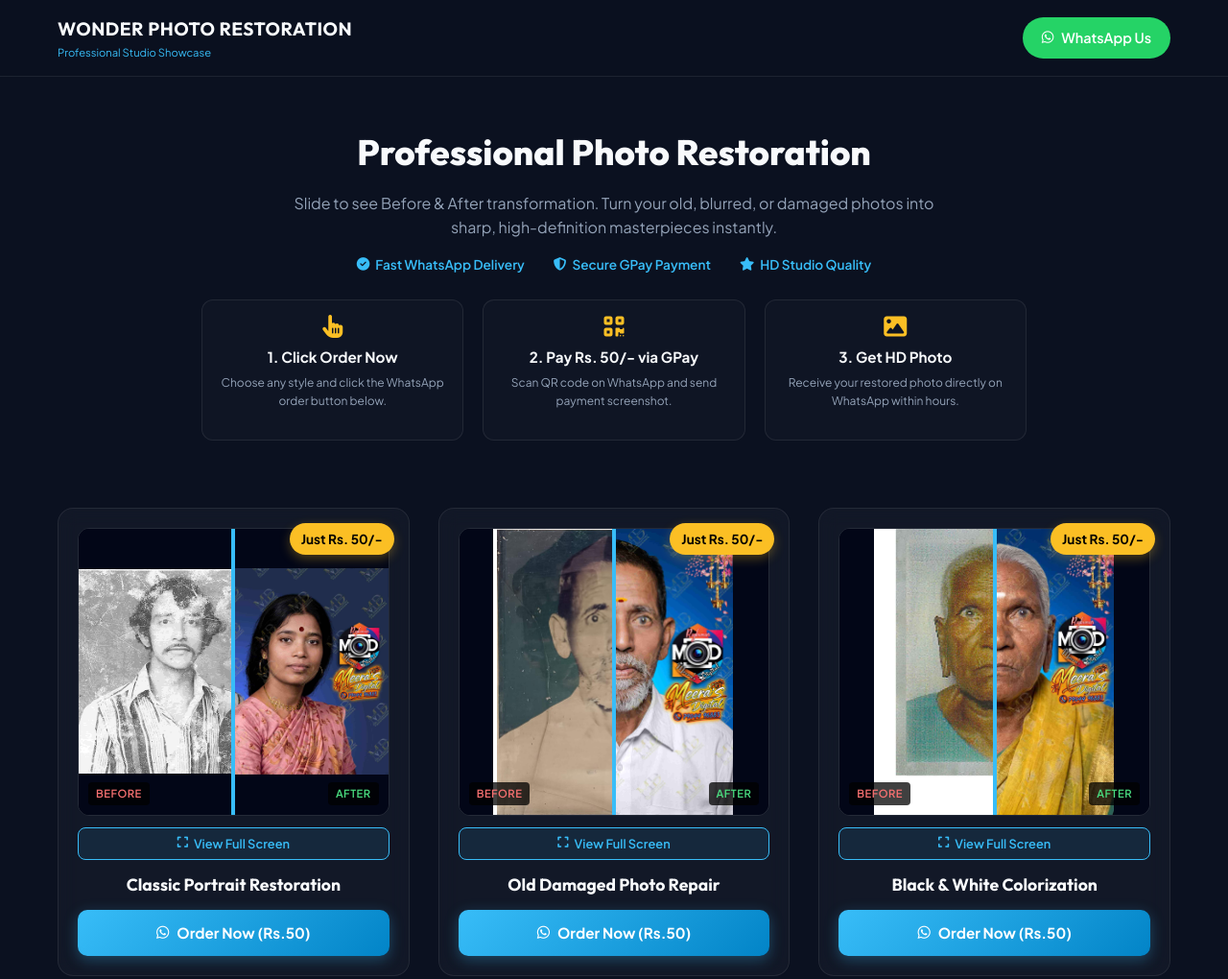
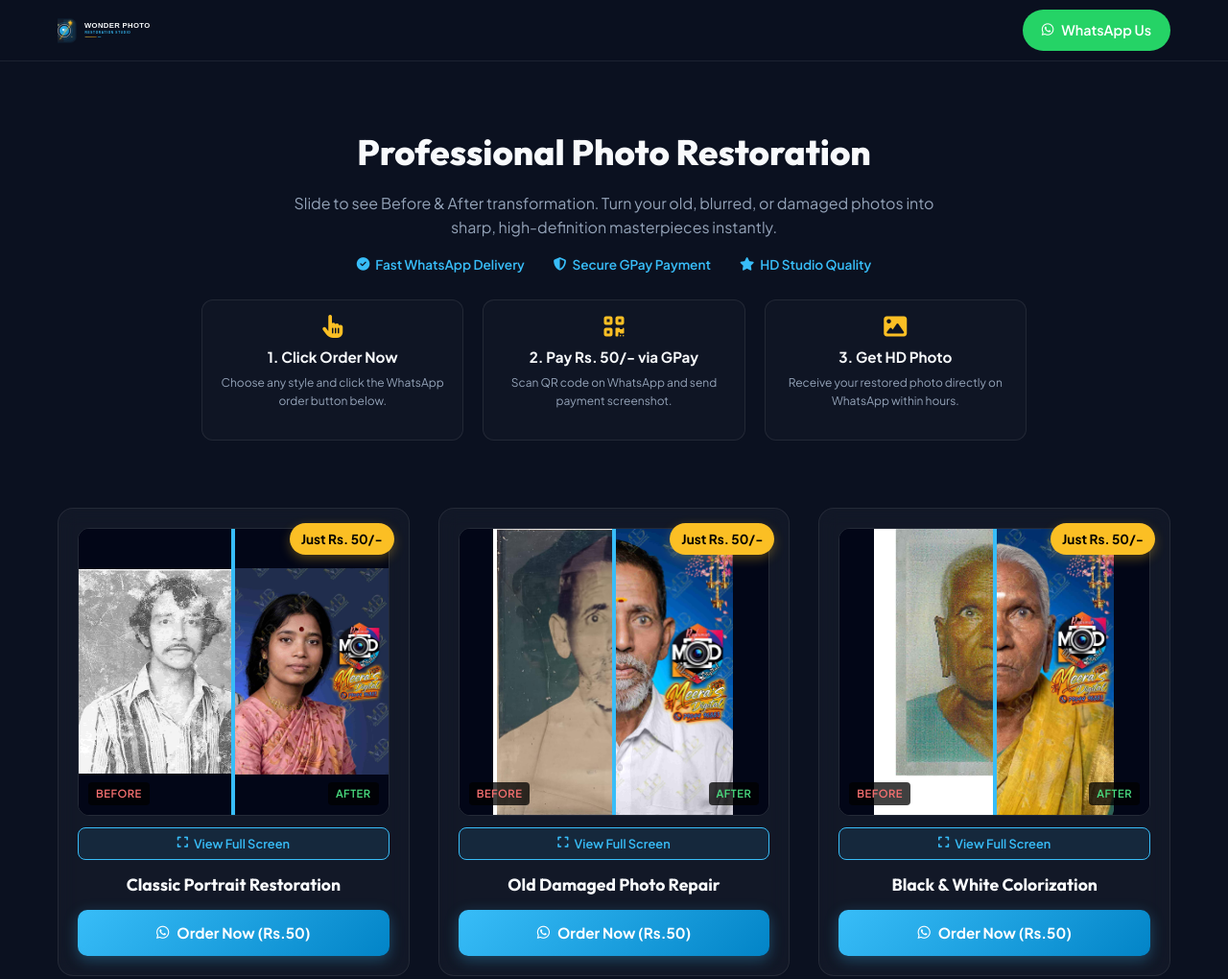
Before and after one commit to Rajalaxthaan/wonderphotorestoration, a plain HTML site: page index.html in a window 1280 px wide. Shown: the top 1020 px of the page at 96% size. Drawn offline with Linux system fonts and the light colour scheme.

Commit message:
Refactor navbar and update brand display
Updated navbar styling and replaced brand name with logo.

```diff
--- a/index.html
+++ b/index.html
@@ -38,11 +38,11 @@
 
         .container { max-width: 1200px; margin: 0 auto; padding: 0 20px; }
 
-        /* Header */
-        .navbar { position: fixed; top: 0; left: 0; width: 100%; background: rgba(11, 17, 32, 0.9); backdrop-filter: blur(12px); border-bottom: 1px solid var(--glass-border); z-index: 1000; padding: 15px 0; }
+        /* Header & Logo Styling */
+        .navbar { position: fixed; top: 0; left: 0; width: 100%; background: rgba(11, 17, 32, 0.9); backdrop-filter: blur(12px); border-bottom: 1px solid var(--glass-border); z-index: 1000; padding: 10px 0; }
         .nav-container { display: flex; justify-content: space-between; align-items: center; }
-        .brand-name { font-family: 'Outfit', sans-serif; font-size: 1.2rem; font-weight: 700; color: var(--text-bright); letter-spacing: 0.5px; }
-        .brand-tagline { font-size: 0.7rem; color: var(--primary); display: block; }
+
+        .logo-img { height: 42px; width: auto; display: block; object-fit: contain; }
 
         .btn-whatsapp { background: #25d366; color: white; padding: 10px 20px; border-radius: 50px; text-decoration: none; font-weight: 600; display: inline-flex; align-items: center; gap: 8px; font-size: 0.9rem; transition: 0.2s; }
         .btn-whatsapp:hover { background: #22bf5b; transform: translateY(-2px); }
@@ -112,7 +112,7 @@
 
         @media (max-width: 768px) {
             .hero h1 { font-size: 1.8rem; }
-            .brand-name { font-size: 1rem; }
+            .logo-img { height: 35px; }
             .trust-bar { gap: 15px; font-size: 0.75rem; }
         }
     </style>
@@ -121,10 +121,9 @@
 
     <header class="navbar">
         <div class="container nav-container">
-            <div class="brand">
-                <span class="brand-name">WONDER PHOTO RESTORATION</span>
-                <span class="brand-tagline">Professional Studio Showcase</span>
-            </div>
+            <a href="#" class="brand-logo-link">
+                <img src="images/wonder_logo.svg" alt="Wonder Photo Restoration" class="logo-img">
+            </a>
             <a href="https://wa.me/917904496883?text=Hi,%20I%20want%20to%20restore%20my%20photo.%20Here%20is%20my%20photo%20and%20GPay%20payment%20screenshot:" target="_blank" class="btn-whatsapp">
                 <i class="fab fa-whatsapp"></i> <span>WhatsApp Us</span>
             </a>
@@ -298,7 +297,7 @@
     <footer class="disclaimer-box">
         <div class="container">
             <p class="disclaimer-text">
-                <strong>Please Read Carefully:</strong> Photo restoration is processed using advanced AI technology. Facial features may vary by 5% to 10% from the original. Once payment is made and processing begins, fees are strictly non-refundable under any circumstances.
+                <strong>Pls Read Carefully:</strong> Photo restoration is processed using advanced AI technology. Facial features may vary by 5% to 10% from the original. Once payment is made and processing begins, fees are strictly non-refundable under any circumstances.
             </p>
         </div>
     </footer>
```
